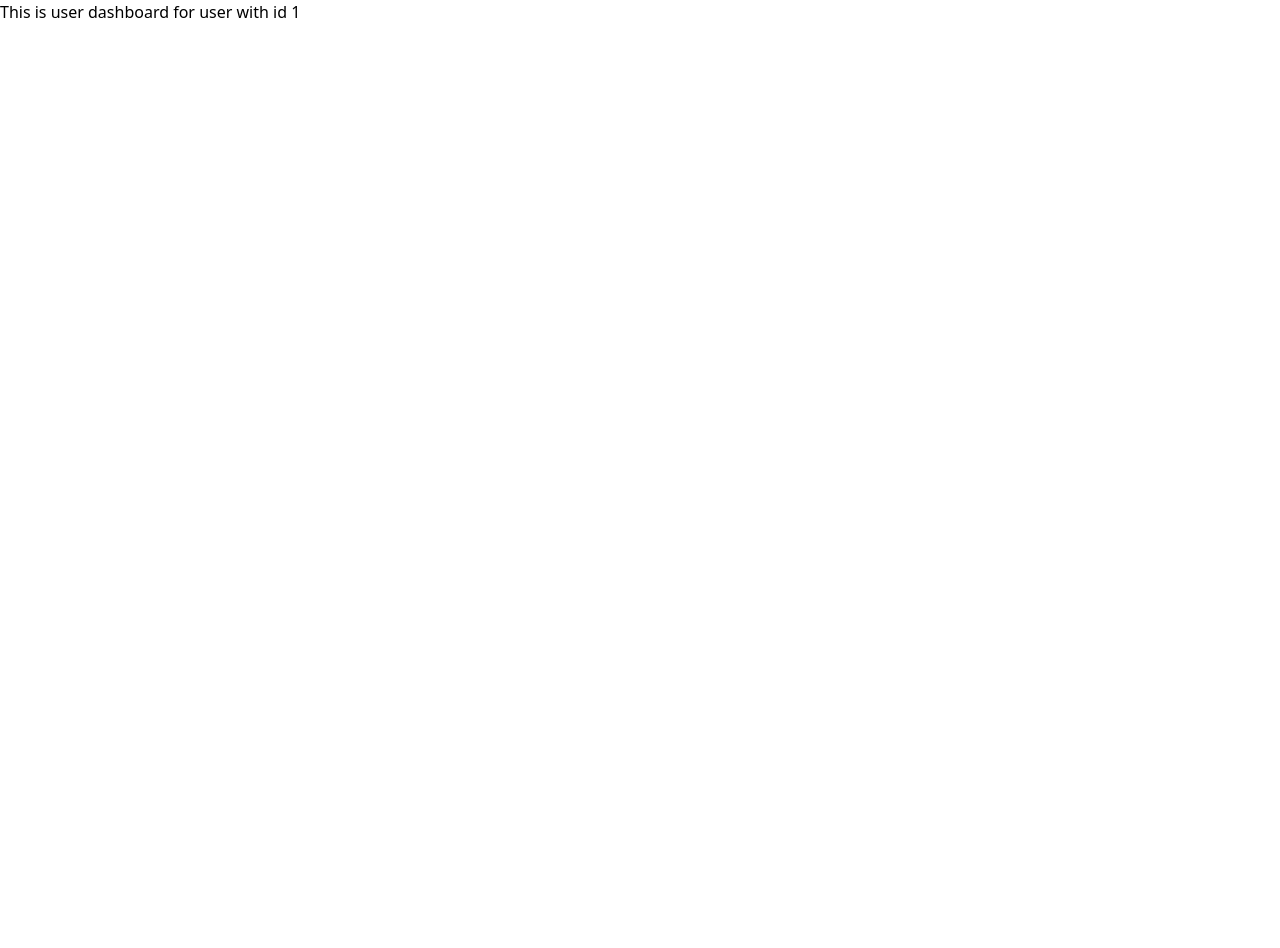
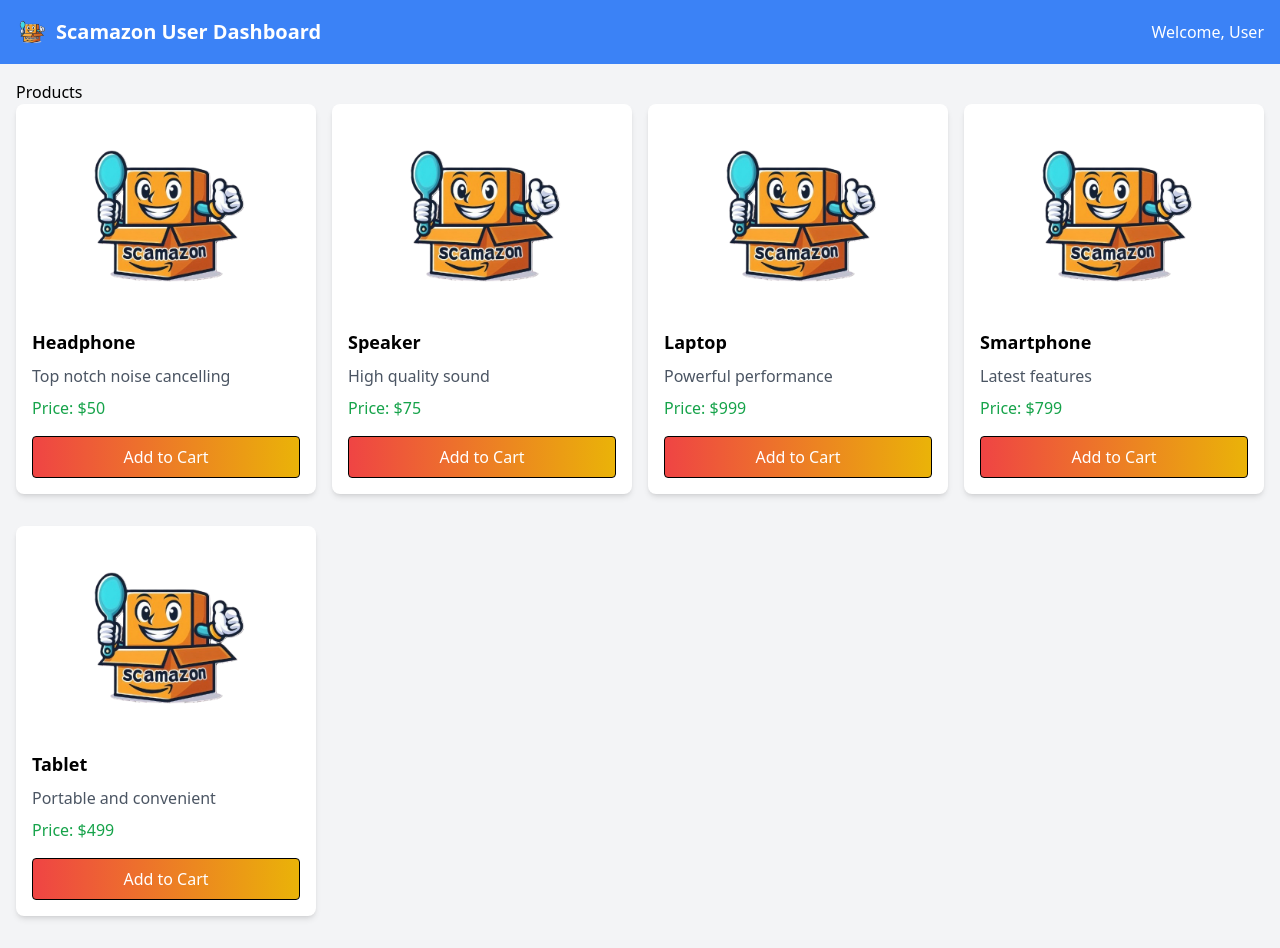
Before and after one commit to Kanishk-mittal/Scamazon, a React (Vite) app in the folder Frontend/: page /user/1 in a window 1280 px wide. Before the commit the page ends 800 px from the top, so only its background shows below. Built offline with nearby package versions, Linux system fonts and the light colour scheme.

Commit message:
Product cards for UserDashboard created

```diff
--- /dev/null
+++ b/Frontend/src/components/UserProductCard.jsx
@@ -0,0 +1,17 @@
+import React from 'react';
+
+function UserProductCard({ image, name, description, price }) {
+    return (
+        <div className="bg-white rounded-lg shadow-md p-4 mb-4">
+            <img src={image || "/logo.png"} alt={name} className="w-full h-48 object-contain mb-4" />
+            <h2 className="text-lg font-semibold mb-2">{name}</h2>
+            <p className="text-gray-600 mb-2">{description}</p>
+            <p className="text-green-600 mb-4">Price: ${price}</p>
+            <button className="w-full py-2 px-4 bg-gradient-to-r from-red-500 to-yellow-500 text-white rounded border-black border">
+                Add to Cart
+            </button>
+        </div>
+    );
+}
+
+export default UserProductCard;
--- a/Frontend/src/pages/UserDashboard.jsx
+++ b/Frontend/src/pages/UserDashboard.jsx
@@ -1,15 +1,53 @@
-import React from 'react'
-import { useParams } from 'react-router-dom'
+import React, { useState, useEffect } from 'react';
+import { useParams } from 'react-router-dom';
+import UserProductCard from '../components/UserProductCard';
 
 const UserDashboard = () => {
-    const UserId = useParams().id
-    // save the userID in localStorage
+    const UserId = useParams().id;
+    // Save the userID in localStorage
     localStorage.setItem('userID', UserId);
+
+    // Example product data
+    const products = [
+        { name: "Headphone", description: "Top notch noise cancelling", price: 50 },
+        { name: "Speaker", description: "High quality sound", price: 75 },
+        { name: "Laptop", description: "Powerful performance", price: 999 },
+        { name: "Smartphone", description: "Latest features", price: 799 },
+        { name: "Tablet", description: "Portable and convenient", price: 499 },
+    ];
+
     return (
-        <div>
-            This is user dashboard for user with id {UserId}
-        </div>
-    )
-}
+        <>
+            <header className="bg-blue-500 text-white p-4">
+                <div className="container mx-auto flex justify-between items-center">
+                    <div className="flex items-center">
+                        <img
+                            src="/logo.png"
+                            alt="Scamazon Logo"
+                            className="h-8 w-auto mr-2"
+                        />
+                        <h1 className="text-xl font-bold">Scamazon User Dashboard</h1>
+                    </div>
+                    <div>
+                        Welcome, User
+                    </div>
+                </div>
+            </header>
+            <div className="p-4 bg-gray-100">
+                <h2>Products</h2>
+                <div className="grid grid-cols-1 sm:grid-cols-2 md:grid-cols-3 lg:grid-cols-4 gap-4">
+                    {products.map((product, index) => (
+                        <UserProductCard
+                            key={index}
+                            name={product.name}
+                            description={product.description}
+                            price={product.price}
+                        />
+                    ))}
+                </div>
+            </div>
+        </>
+    );
+};
 
-export default UserDashboard
+export default UserDashboard;
```
